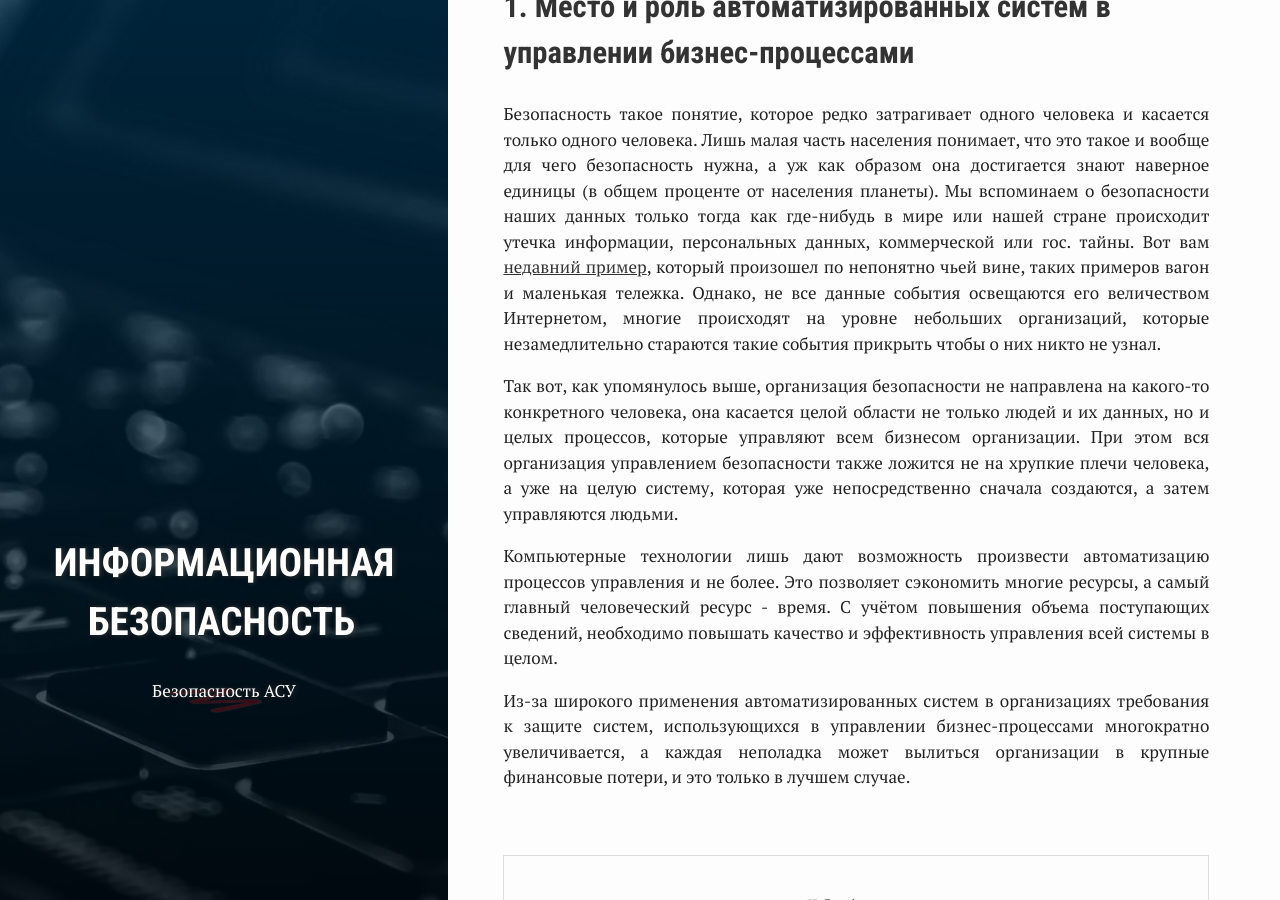
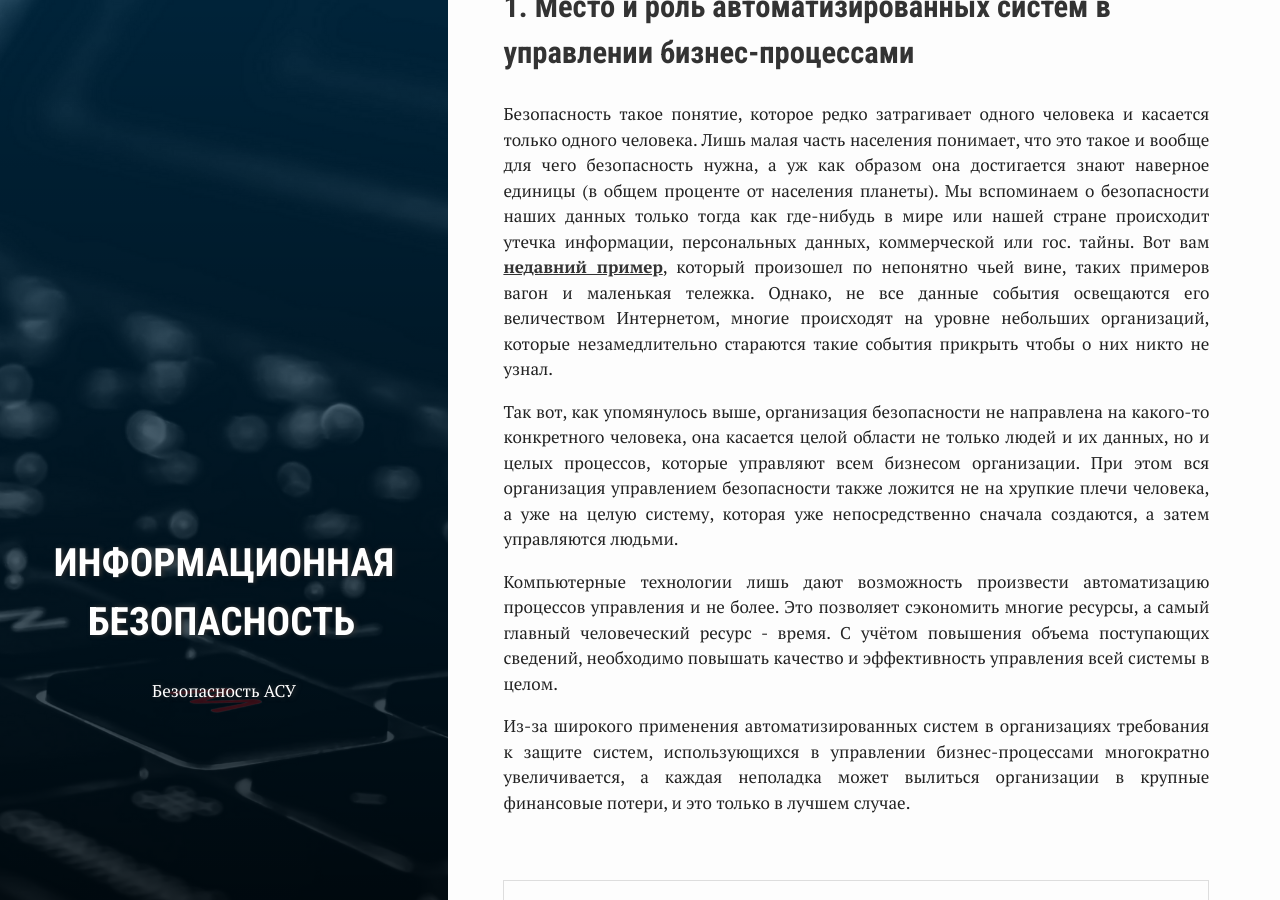
Before and after one commit to ghostmorgan/ghostmorgan.github.io, a Jekyll site: the page built from _posts/2019-10-11-inform_security_1_1.md, in a window 1280 px wide and 900 px high, scrolled down 1652 px. Built offline with Jekyll 4.4.1, drawn with Linux system fonts in a browser that asks for light colours; nearby versions of some CDN libraries; comment, search, counter and statistics services are not loaded.

```diff
--- a/_posts/2019-10-11-inform_security_1_1.md
+++ b/_posts/2019-10-11-inform_security_1_1.md
@@ -49,7 +49,7 @@ comments: true
 
 <h2><a name="1">1. Место и роль автоматизированных систем в управлении бизнес-процессами</a></h2>
 
-Безопасность такое понятие, которое редко затрагивает одного человека и касается только одного человека. Лишь малая часть населения понимает, что это такое и вообще для чего безопасность нужна, а уж как образом она достигается знают наверное единицы (в общем проценте от населения планеты). Мы вспоминаем о безопасности наших данных только тогда как где-нибудь в мире или нашей стране происходит утечка информации, персональных данных, коммерческой или гос. тайны. Вот вам [недавний пример](https://meduza.io/news/2019/10/03/kommersant-dannye-60-millionov-klientov-sberbanka-utekli-v-set "Утечка 60 млн. карт в Сбербанке"), который произошел по непонятно чьей вине, таких примеров вагон и маленькая тележка. Однако, не все данные события освещаются его величеством Интернетом, многие происходят на уровне небольших организаций, которые незамедлительно стараются такие события прикрыть чтобы о них никто не узнал.
+Безопасность такое понятие, которое редко затрагивает одного человека и касается только одного человека. Лишь малая часть населения понимает, что это такое и вообще для чего безопасность нужна, а уж как образом она достигается знают наверное единицы (в общем проценте от населения планеты). Мы вспоминаем о безопасности наших данных только тогда как где-нибудь в мире или нашей стране происходит утечка информации, персональных данных, коммерческой или гос. тайны. Вот вам [**недавний пример**](https://meduza.io/news/2019/10/03/kommersant-dannye-60-millionov-klientov-sberbanka-utekli-v-set "Утечка 60 млн. карт в Сбербанке"), который произошел по непонятно чьей вине, таких примеров вагон и маленькая тележка. Однако, не все данные события освещаются его величеством Интернетом, многие происходят на уровне небольших организаций, которые незамедлительно стараются такие события прикрыть чтобы о них никто не узнал.
 
 Так вот, как упомянулось выше, организация безопасности не направлена на какого-то конкретного человека, она касается целой области не только людей и их данных, но и целых процессов, которые управляют всем бизнесом организации. При этом вся организация управлением безопасности также ложится не на хрупкие плечи человека, а уже на целую систему, которая уже непосредственно сначала создаются, а затем управляются людьми.
 
```
